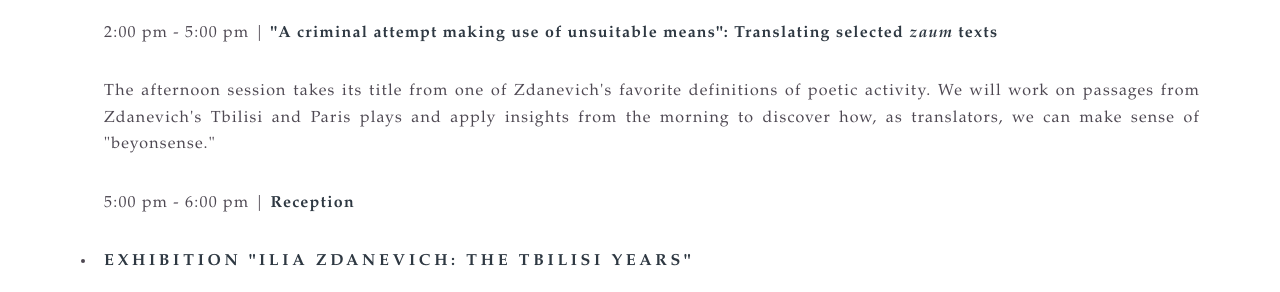
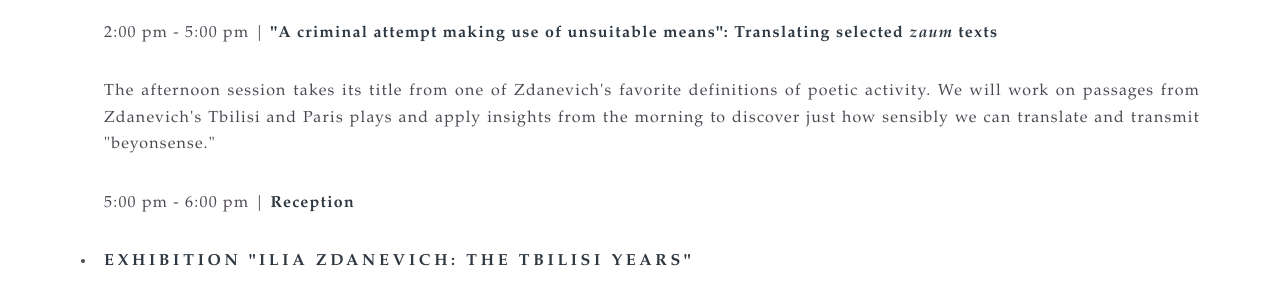
Before and after one commit to bradleygorski/blackseanet, a Jekyll site: the page built from events.html, in a window 1280 px wide and 900 px high, scrolled down 2952 px. Shown: the part 177-469 px from the top of the window. Built offline with Jekyll 4.4.1, drawn with Linux system fonts in a browser that asks for light colours.

Commit message:
Edited workshop text

```diff
--- a/events.html
+++ b/events.html
@@ -68,8 +68,8 @@ of writing throughout the international avant-garde.  We will focus on three bro
 <p>12:15 pm - 1:45 pm | <b>Lunch</b></p>
 <p>2:00 pm - 5:00 pm | <b>"A criminal attempt making use of unsuitable means": Translating selected <i>zaum</i> texts</b></p>
 <p align='justify'>The afternoon session takes its title from one of Zdanevich's favorite definitions of poetic activity.  We will
-work on passages from Zdanevich's Tbilisi and Paris plays and apply insights from the morning to discover how, as translators, we can
-make sense of "beyonsense."</p>
+work on passages from Zdanevich's Tbilisi and Paris plays and apply insights from the morning to discover just how sensibly we can translate and transmit
+"beyonsense."</p>
 <p>5:00 pm - 6:00 pm | <b>Reception</b></p>
 </li>
 
```
